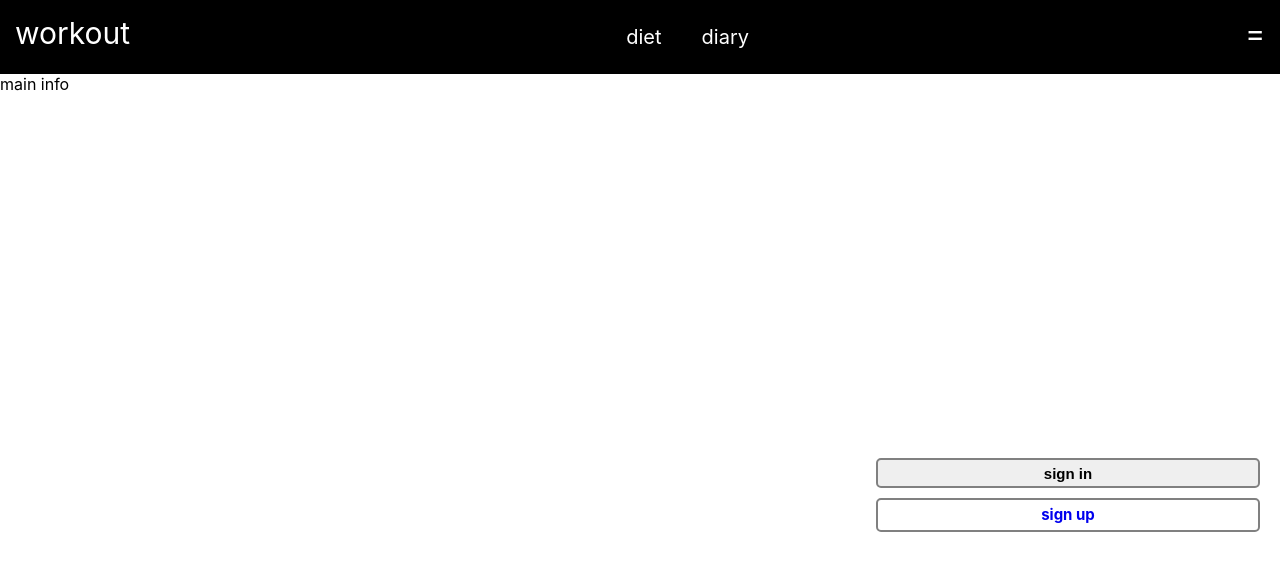
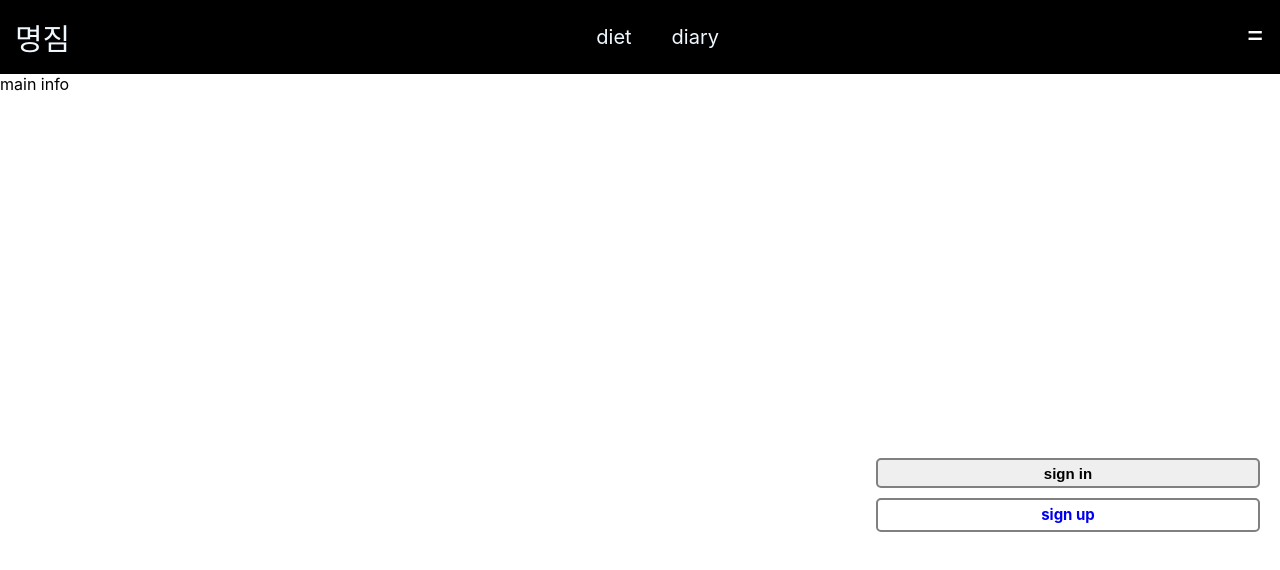
Before and after one commit to MJU-MCC/toyProject1, a React (Create React App) app in the folder workout/: page / in a window 1280 px wide. Shown: the top 570 px of the page. Built offline with nearby package versions, Linux system fonts and the light colour scheme.

Commit message:
diet, diary Link

```diff
--- a/workout/src/component/navbar.js
+++ b/workout/src/component/navbar.js
@@ -1,13 +1,14 @@
 import React from "react";
 import styles from "./navbar.module.css"
+import { Link } from "react-router-dom";
 
 function Navbar(){
     return(
         <div className={styles.navbar}>
-            <div>workout</div>
+            <Link to='/' className={styles.logo}>명짐</Link>
             <div className={styles.navpage}>
-                <div className={styles.diet}>diet</div>
-                <div className={styles.diary}>diary</div>
+                <Link to='/diet' className={styles.diet}>diet</Link>
+                <Link to='diary' className={styles.diary}>diary</Link>
             </div>
 
             <div className={styles.menu}>=</div>
--- a/workout/src/component/navbar.module.css
+++ b/workout/src/component/navbar.module.css
@@ -11,12 +11,20 @@
     display: flex;
     justify-content: space-between;
     font-size: 20px;
-  }
-  .diet{
+}
+.diet{
     width: 50%;
     margin: 0 20px;
-  }
-  .diary{
+    text-decoration: none;
+    color: aliceblue;
+}
+.diary{
     width: 50%;
     margin: 0 20px;
-  }
+    text-decoration: none;
+    color: aliceblue;
+}
+.logo{
+  text-decoration: none;
+  color: aliceblue;
+}
```
